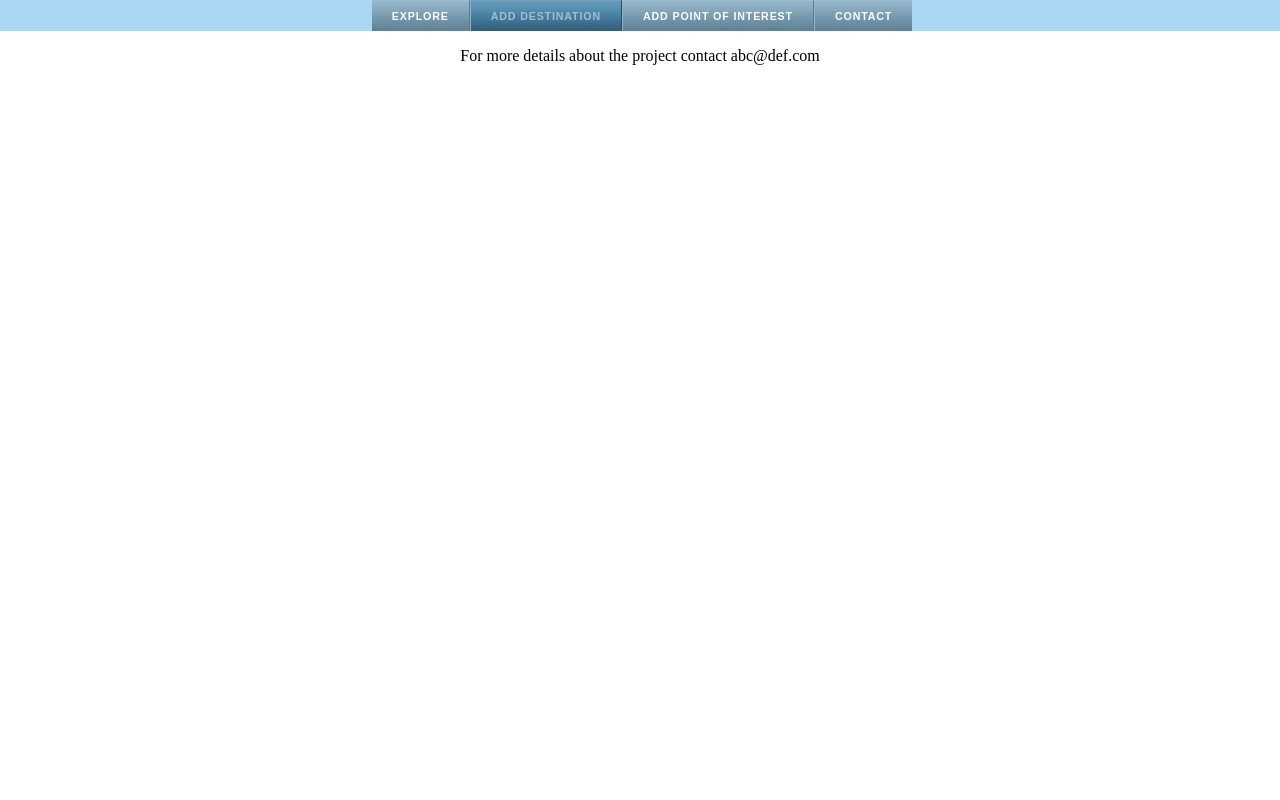
After one commit to ajutscaria/site, a Django app: template search/templates/search/contact.html in a window 1280 px wide. The commit adds this page. Run offline with Django 3.2, Linux system fonts and the light colour scheme; the template is opened without the code that fills it, so the values that code supplies are empty; parts of the project's set-up code (start-up, migrations or seed data) failed here and were passed over.

Commit message:
Adding contact page

```diff
--- /dev/null
+++ b/search/templates/search/contact.html
@@ -0,0 +1,11 @@
+<html>
+<head>
+    <link rel="stylesheet" type="text/css" href='/static/css/style.css'>
+</head>
+<body id="add_destination">
+    {% include "search/menu.html" %}
+    <div id="content">
+        <p>For more details about the project contact abc@def.com</p>
+    </div>
+</body>
+</html>
--- a/search/templates/search/menu.html
+++ b/search/templates/search/menu.html
@@ -3,6 +3,6 @@
 		<li><a id="nav-explore" class="first" href="/search/">Explore</a></li>
 		<li><a id="nav-add_destination" href="/search/add_destination/">Add destination</a></li>
 		<li><a id="nav-add_point_of_interest" href="/search/add_point_of_interest/">Add point of interest</a></li>
-		<li><a id="nav-contact" class="last" href="">Contact</a></li>
+		<li><a id="nav-contact" class="last" href="/search/contact/">Contact</a></li>
 	</ul>
 </div>
--- a/search/urls.py
+++ b/search/urls.py
@@ -13,6 +13,7 @@ urlpatterns = [
     url(r'^search_for_location/$', views.search_for_location, name='search_for_location'),
     url(r'^filter_results/$', views.filter_results, name='filter_results'),
     url(r'^get_details/$', views.get_details, name='get_details'),
+    url(r'^contact/$', views.contact, name='contact'),
 ]
 
 #urlpatterns += staticfiles_urlpatterns()
--- a/search/views.py
+++ b/search/views.py
@@ -73,6 +73,9 @@ def add_point_of_interest(request):
     else:
         form = PointOfInterestForm()
     return render_to_response('search/add_point_of_interest.html', {'form': form}, context);
+
+def contact(request):
+    return render_to_response('search/index.html');
 
 def save_file(file, path=''):
     ''' Little helper to save a file
```
